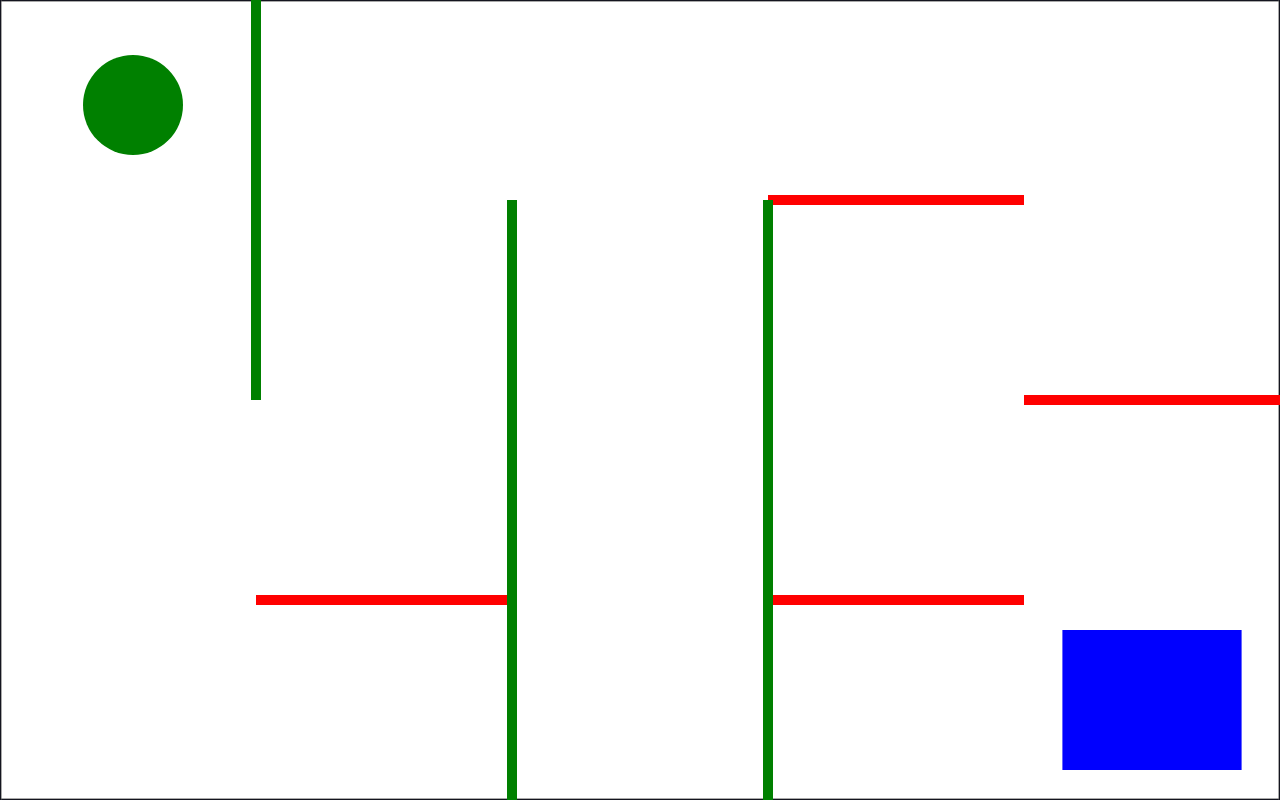
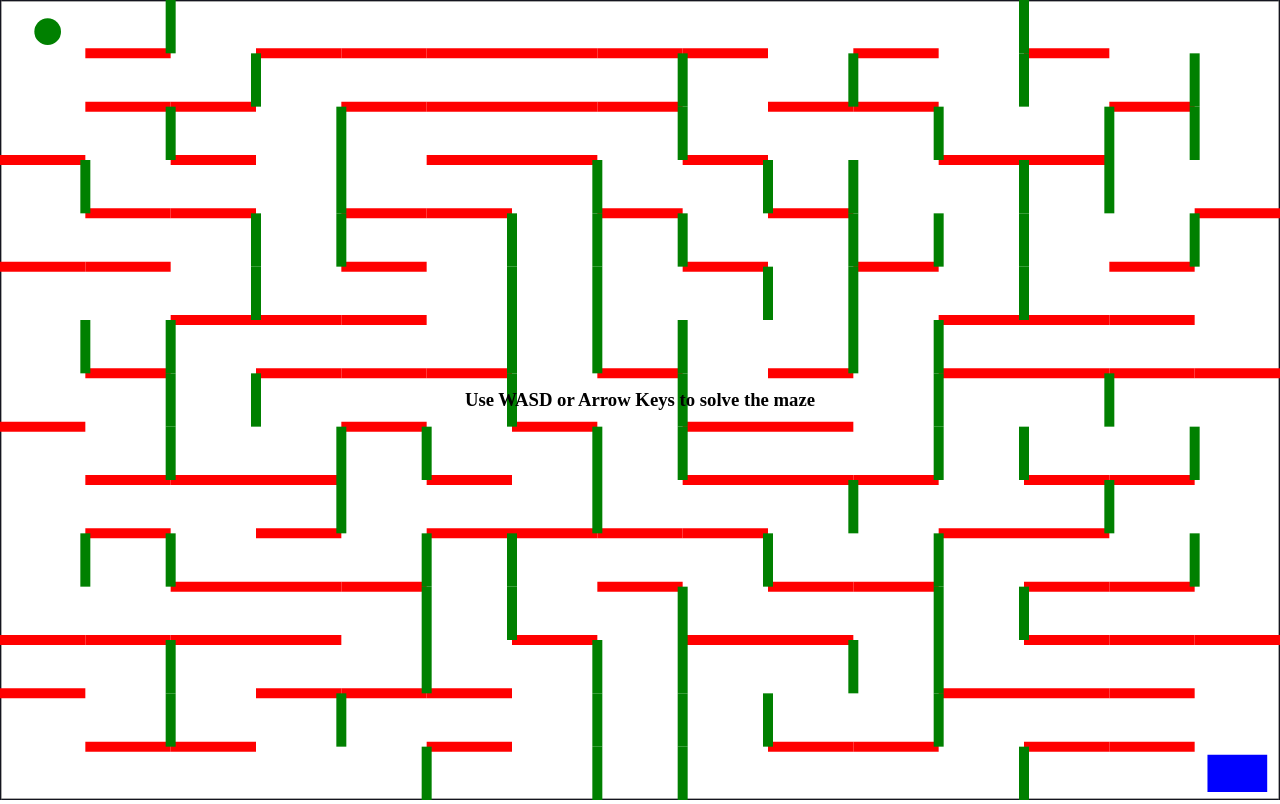
Before and after one commit to rajatk16/maze2020, a plain HTML site: page index.html in a window 1280 px wide. Drawn offline with nearby package versions, Linux system fonts and the light colour scheme.

Commit message:
added info

```diff
--- a/index.html
+++ b/index.html
@@ -15,6 +15,16 @@
 
     .hidden {
       display: none !important;
+    }
+
+    .info {
+      display: flex;
+      justify-content: center;
+      align-items: center;
+      position: absolute;
+      z-index: 1;
+      height: 100vh;
+      width: 100vw;
     }
   </style>
 </head>
@@ -46,6 +56,9 @@
       <h2>And A Happy New Year!</h2>
     </div>
   </div>
+  <div class="info">
+    <h3>Use WASD or Arrow Keys to solve the maze</h3>
+  </div>
   <script src="index.js"></script>
 </body>
 
--- a/index.js
+++ b/index.js
@@ -8,8 +8,8 @@ const {
   Events
 } = Matter;
 
-const cellsHorizontal = 5;
-const cellsVertical = 4;
+const cellsHorizontal = 15;
+const cellsVertical = 15;
 const width = window.innerWidth;
 const height = window.innerHeight;
 
@@ -219,6 +219,7 @@ document.addEventListener('keydown', event => {
   switch (event.keyCode) {
     case 38:
     case 87:
+      document.body.querySelector('.info').classList.add('hidden')
       Body.setVelocity(ball, {
         x,
         y: y - 2
@@ -226,6 +227,7 @@ document.addEventListener('keydown', event => {
       break;
     case 68:
     case 39:
+      document.body.querySelector('.info').classList.add('hidden')
       Body.setVelocity(ball, {
         x: x + 2,
         y
@@ -233,6 +235,7 @@ document.addEventListener('keydown', event => {
       break;
     case 40:
     case 83:
+      document.body.querySelector('.info').classList.add('hidden')
       Body.setVelocity(ball, {
         x,
         y: y + 2
@@ -240,6 +243,7 @@ document.addEventListener('keydown', event => {
       break;
     case 37:
     case 65:
+      document.body.querySelector('.info').classList.add('hidden')
       Body.setVelocity(ball, {
         x: x - 2,
         y
```
